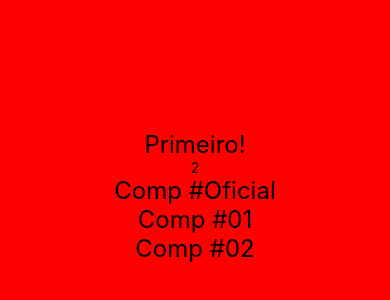
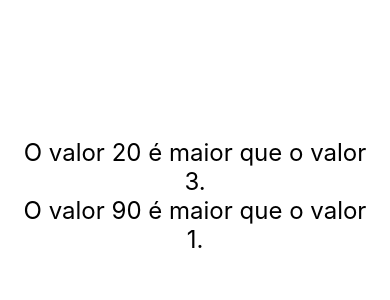
Before and after one commit to immerfallen/CursoReactNative, a React Native app: screen / in a window 390 px wide. Shown: the part 226-526 px from the top of the page. Built offline with nearby package versions, Linux system fonts and the light colour scheme.

Commit message:
Passando parametros para os componentes

```diff
--- a/src/App.js
+++ b/src/App.js
@@ -1,25 +1,30 @@
 import React from 'react'
 import {View, Text, StyleSheet} from 'react-native'
-import Primeiro from './components/Primeiro'
-import X, {Comp1, Comp2 } from './components/MultiComponents' //Esse X é o componente oficial (default) exportado de MultiComponents
+// import Primeiro from './components/Primeiro'
+// import X, {Comp1, Comp2 } from './components/MultiComponents' //Esse X é o componente oficial (default) exportado de MultiComponents
+import MinMax from './components/MinMax'
 
 export default () => (
     <View style={style.App}>
-        <Primeiro> </Primeiro>
+        {/* <Primeiro> </Primeiro>
         <Text>{1+1}</Text>
         <X />
         <Comp1></Comp1>
-        <Comp2></Comp2>
+        <Comp2></Comp2>    */}
+        <MinMax  min="3" max="20"/>
+        <MinMax  min="1" max="90"/>
     </View>
 ) // Pode-se utilizar da seguinte forma o componente <Primeiro /> O que está dentro das chaves é intepretado com um código JS
 
 
 const style = StyleSheet.create({
     App: {
-        backgroundColor: 'red',
         flexGrow:1,
         justifyContent:"center",
-        alignItems: "center"
+        alignItems: "center",
+        padding:20,
+
+
     }
 })
 
--- /dev/null
+++ b/src/components/MinMax.js
@@ -0,0 +1,11 @@
+import React from 'react'
+import {Text} from 'react-native'
+import Estilo from './estilo'
+
+export default (props) => {
+    console.warn(props) //Lá em App.js passamos como parâmetros os valores que queremos instanciar esse objeto
+return (
+    <Text style={Estilo.txtG}>
+        O valor {props.max} é maior que o valor {props.min}.
+    </Text>
+)} // Passamos os valores dos parametros através do JS resgatando os mesmos lá do App.js
--- a/src/components/Primeiro.js
+++ b/src/components/Primeiro.js
@@ -4,4 +4,7 @@ import Estilo from './estilo'
 
 
 
-export default () => <Text style={Estilo.txtG} >Primeiro!</Text>
+export default () => {
+
+    return (<Text style={Estilo.txtG} >Primeiro!</Text>)
+}
--- a/src/components/estilo.js
+++ b/src/components/estilo.js
@@ -2,6 +2,7 @@ import { StyleSheet } from 'react-native'
 
 export default StyleSheet.create({
     txtG: {
-        fontSize: 24
+        fontSize: 24,
+        textAlign:"center"
     }
 })
```
